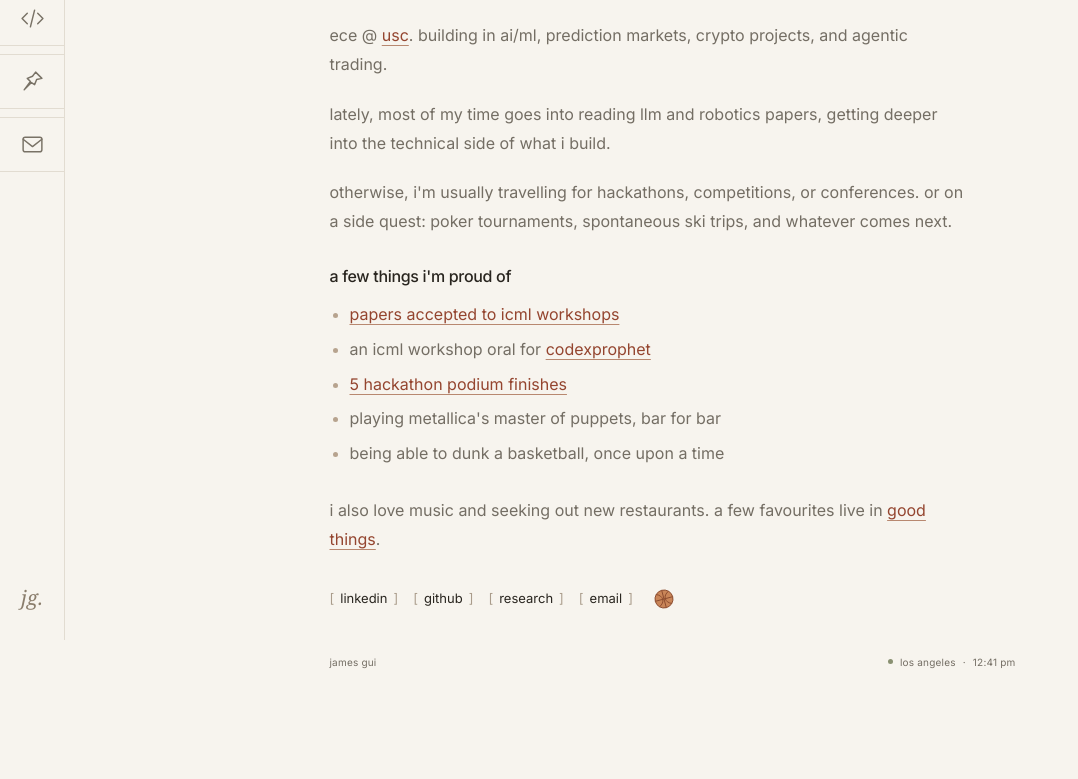
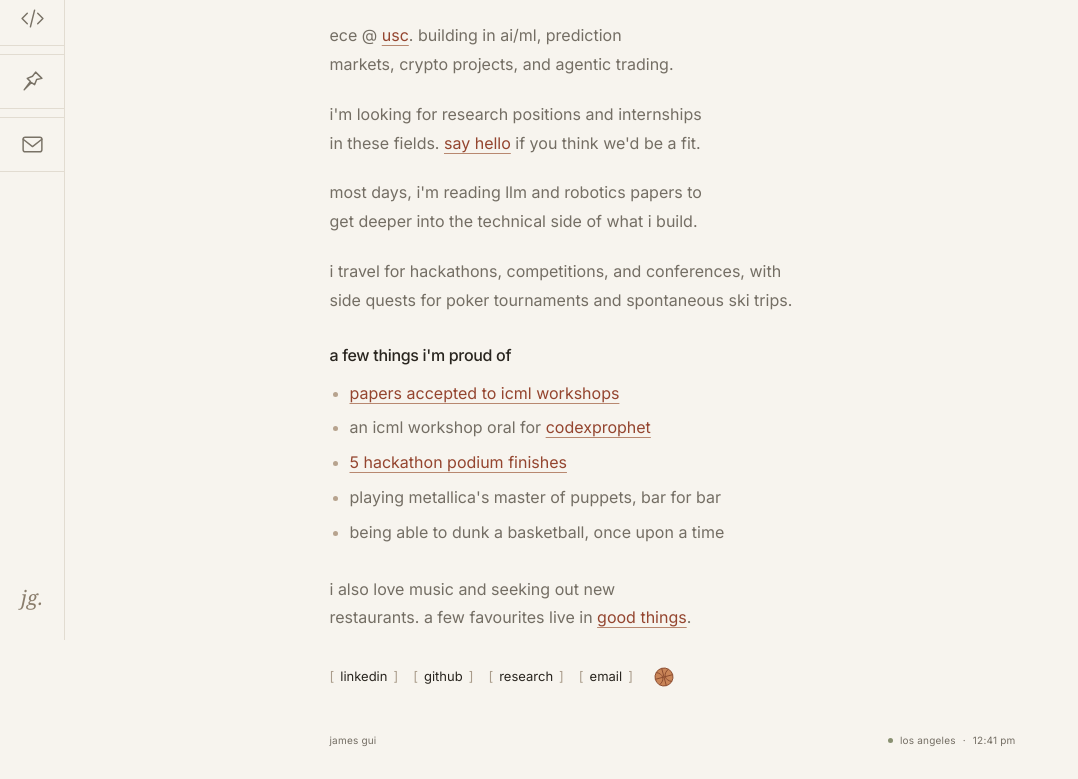
Before and after one commit to james-gui/james-gui-website, a website: page public/index.html in a window 1280 px wide. Shown: the part 160-939 px from the top of the page, without its empty margins (0-1078 px from the left). Before the commit the page ends 861 px from the top, so only its background shows below. Drawn offline with Linux system fonts and the light colour scheme.

Commit message:
Update Site source

```diff
--- a/public/index.html
+++ b/public/index.html
@@ -20,10 +20,11 @@
 <div class="page-shell">
 <main id="main" tabindex="-1"><div class="page-index">01 / home</div>
 <h1>hey, i'm james.</h1>
-<div class="prose">
+<div class="prose home-prose">
   <p>ece @ <a class="text-link" href="https://www.usc.edu/" target="_blank" rel="noopener noreferrer">usc</a>. building in ai/ml, prediction markets, crypto projects, and agentic trading.</p>
-  <p>lately, most of my time goes into reading llm and robotics papers, getting deeper into the technical side of what i build.</p>
-  <p>otherwise, i'm usually travelling for hackathons, competitions, or conferences. or on a side quest: poker tournaments, spontaneous ski trips, and whatever comes next.</p>
+  <p>i'm looking for research positions and internships in these fields. <a class="text-link" href="say-hello.html">say hello</a> if you think we'd be a fit.</p>
+  <p>most days, i'm reading llm and robotics papers to get deeper into the technical side of what i build.</p>
+  <p>i travel for hackathons, competitions, and conferences, with side quests for poker tournaments and spontaneous ski trips.</p>
   <section class="home-achievements" aria-labelledby="achievements-title">
     <h2 id="achievements-title">a few things i'm proud of</h2>
     <ul>
--- a/public/styles.css
+++ b/public/styles.css
@@ -51,6 +51,7 @@ h2, .project h3 { font-size: 16px; font-weight: 500; line-height: 1.5; margin: 0
 p { margin: 0 0 21px; }
 .prose { color: var(--muted); max-width: 636px; }
 .prose strong { color: var(--ink); font-weight: 400; }
+.home-prose > p, .contact-prose > p { text-wrap: balance; }
 .text-link { color: var(--accent); text-decoration: underline; text-decoration-color: #b88870; }
 .text-link:hover { text-decoration-color: currentColor; }
 .social-links { display: flex; flex-wrap: wrap; align-items: center; gap: 3px 15px; margin-top: 27px; }
```
Also changed, not shown: public/say-hello.html (+7 -3 lines).
